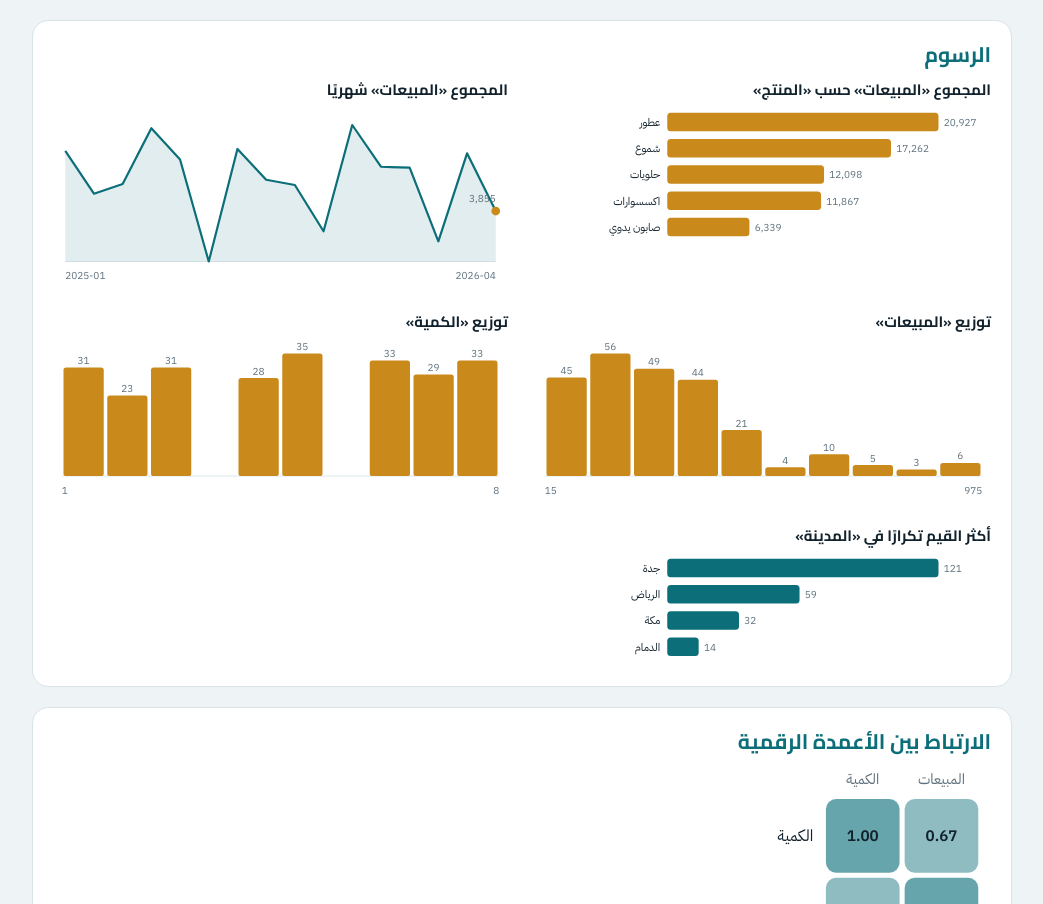
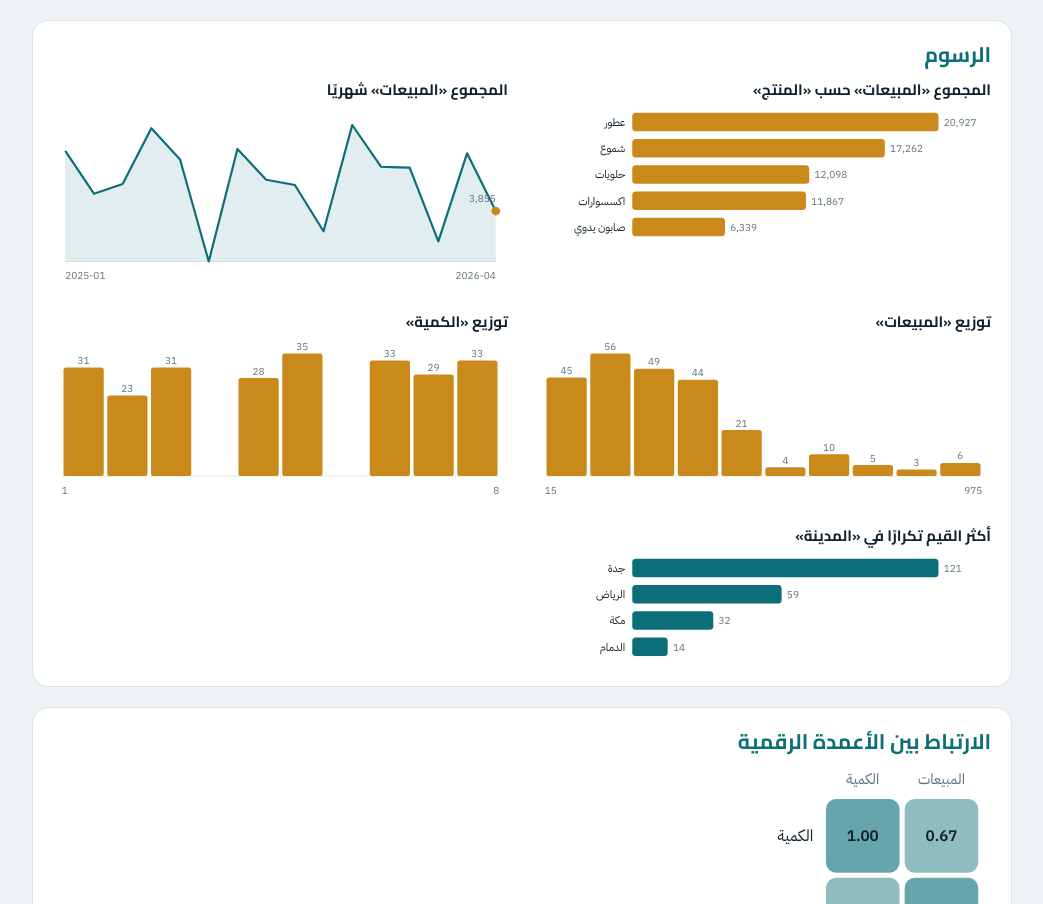
Before and after one commit to lama12334556/bayanos, a plain HTML site: page index.html in a window 1280 px wide. Shown: the part 1518-2422 px from the top of the page, without its empty margins (118-1161 px from the left). Drawn offline with Linux system fonts and the light colour scheme.

Commit message:
Add files via upload

```diff
--- a/index.html
+++ b/index.html
@@ -713,13 +713,16 @@ function colByName(A,n){for(var i=0;i<A.cols.length;i++)if(A.cols[i].name===n)re
 
 /* ================= رسوم SVG ================= */
 function barChart(labels,values,title,useAccent){
-  var W=520,rowH=30,left=150,right=60,top=6,H=top+labels.length*rowH+6;
+  var MAXL=30,lab=labels.map(function(l){l=String(l);return l.length>MAXL?l.slice(0,MAXL-1)+"…":l});
+  var longest=lab.reduce(function(m,l){return Math.max(m,l.length)},0);
+  var valW=values.reduce(function(m,v){return Math.max(m,fmt(v).length)},0);
+  var W=520,rowH=30,left=Math.min(230,Math.max(110,Math.round(longest*7+16))),right=Math.max(60,valW*7+14),top=6,H=top+labels.length*rowH+6;
   var vmax=maxOf(values)||1,fill=useAccent?"var(--accent)":"var(--brand)";
   var desc=title+": "+labels.map(function(l,i){return l+" "+fmt(values[i])}).join("، ");
   var s='<svg class="c" viewBox="0 0 '+W+' '+H+'" role="img" aria-label="'+esc(desc)+'">';
   labels.forEach(function(l,i){
     var y=top+i*rowH,bw=(W-left-right)*(Math.max(values[i],0)/vmax);
-    l=String(l); if(l.length>22) l=l.slice(0,21)+"…";
+    l=lab[i];
     s+='<text class="t-lbl" x="'+(left-8)+'" y="'+(y+19)+'" text-anchor="end">'+esc(l)+'</text>'+
        '<rect x="'+left+'" y="'+(y+4)+'" width="'+Math.max(bw,2).toFixed(1)+'" height="21" rx="4" fill="'+fill+'"/>'+
        '<text class="t-val" x="'+(left+bw+6).toFixed(1)+'" y="'+(y+19)+'">'+fmt(values[i])+'</text>';
```
